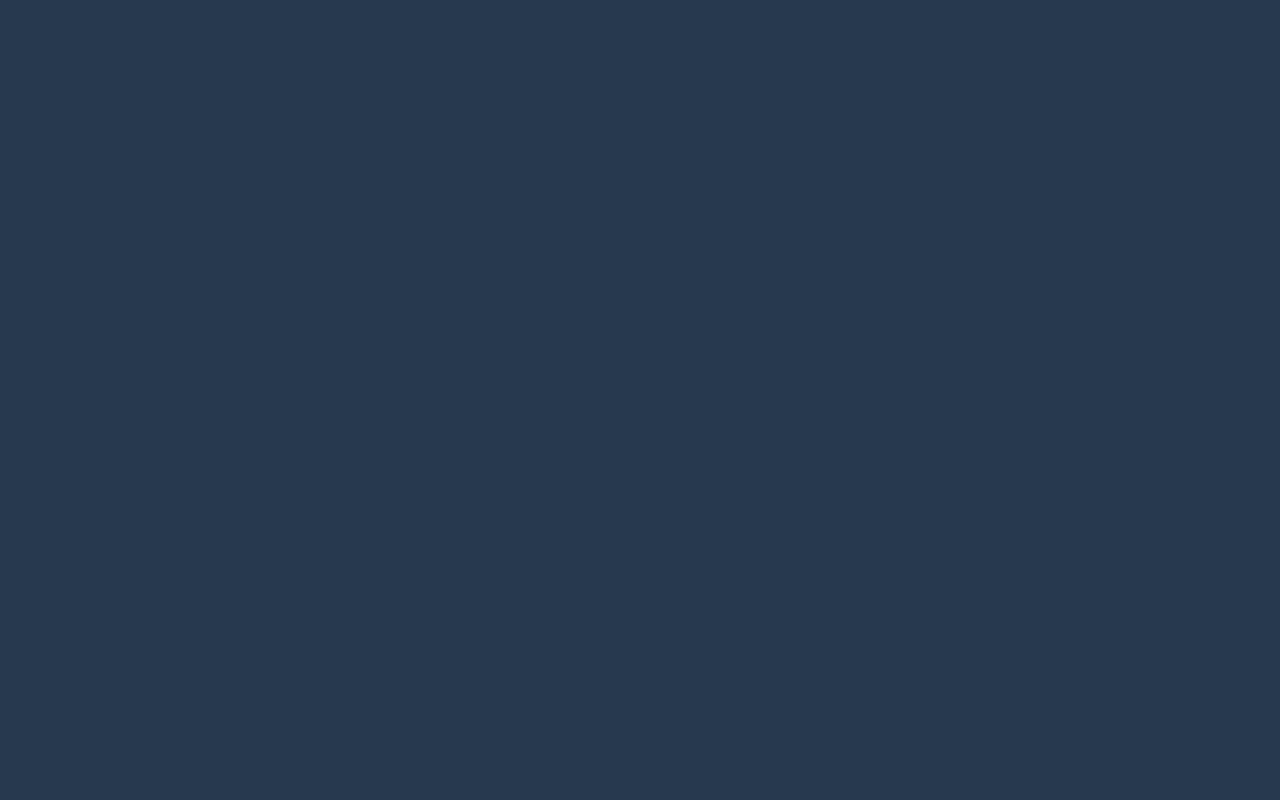
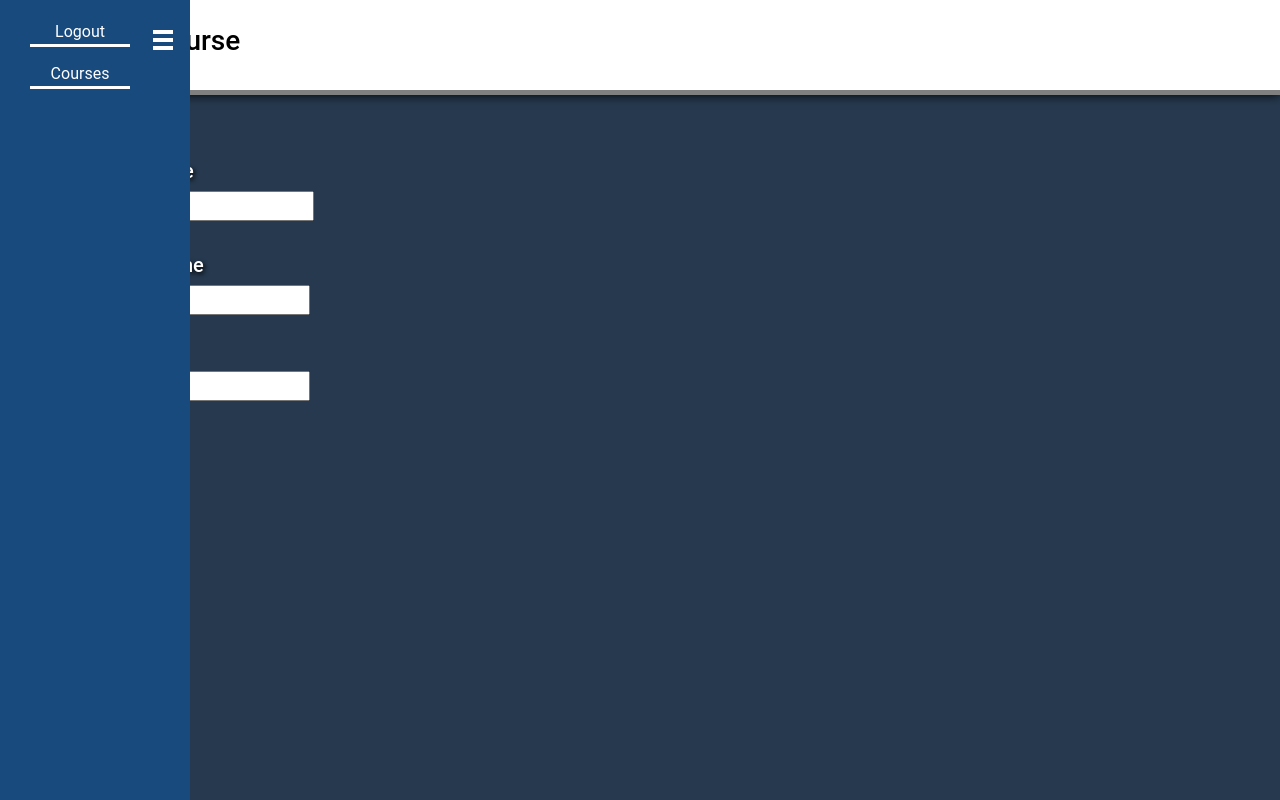
Before and after one commit to eebalboni/FinalProjectSER341, a React (Create React App) app in the folder demo-app-updated-routing/: page /professor/addCourse in a window 1280 px wide. Before the commit this address had no page. Built offline with nearby package versions, Linux system fonts and the light colour scheme.

Commit message:
add course

```diff
--- a/demo-app-updated-routing/src/App.js
+++ b/demo-app-updated-routing/src/App.js
@@ -5,7 +5,7 @@ import { Route, Routes, Navigate } from "react-router-dom";
 
 import NotFound from "./components/notFound";
 import { BrowserRouter } from "react-router-dom";
-
+import AddCourse from "./components/addCourse";
 import LoginForm from "./components/loginForm";
 import RegisterForm from "./components/registerForm";
 import auth from "./services/authService";
@@ -41,7 +41,7 @@ function App() {
           <Route path="/student/courseHome" element={<CourseHome />} />
           <Route path="/student/assignmentList" element={<AssignmentList />} />
           <Route path="/student/assignment" element={<FileUploadForm />} />
-
+          <Route path="/professor/addCourse" element={<AddCourse />} />
           <Route path="/professor/courseHome" element={<CourseHomeProfessor />} />
           <Route path="/professor/assignmentList" element={<AssignmentListProfessor />} />
           <Route path="/professor/createAssignment" element={<AssignmentForm />} />
--- /dev/null
+++ b/demo-app-updated-routing/src/components/addCourse.jsx
@@ -0,0 +1,103 @@
+import React, { useState } from "react";
+
+function AddCourse() {
+  const [title, setTitle] = useState("");
+  const [instructor, setInstructor] = useState("");
+  const [name, setName] = useState("");
+  const [file, setFile] = useState(null);
+
+  const handleSubmit = (e) => {
+    e.preventDefault();
+    // Do something with the form data
+  };
+
+  const handleFileChange = (e) => {
+    setFile(e.target.files[0]);
+  };
+
+  return (
+    <body id="courseBody">
+      <div id="menu">
+        <div className="hamburger">
+          <div className="line"></div>
+          <div className="line"></div>
+          <div className="line"></div>
+        </div>
+        <div className="menu-inner">
+          <ul className="menu-list">
+            <li className="menu-item" id="sidebarlistItem">
+              <a onClick={() => (window.location = "/")} id="sidebarItem">
+                Logout
+              </a>
+            </li>
+            <li class="menu-item" id="sidebarlistItem">
+              <a
+                onClick={() => (window.location = "/professor/courseHome")}
+                id="sidebarItem"
+              >
+                Courses
+              </a>
+            </li>
+          </ul>
+        </div>
+      </div>
+
+      <header id="courseHeader">
+        <div className="container p-4">
+          <div className="row-cols-auto">
+            <div>
+              <h3 id="courseTitle">Add Course</h3>
+            </div>
+          </div>
+        </div>
+      </header>
+
+      <main>
+        <div className="container pt-5">
+          <form onSubmit={handleSubmit} className="assignment-form">
+            <div className="row">
+              <div className="col-4 p-3">
+                <div className="form-group">
+                  <h5>Course Title</h5>
+                  <input
+                    id="title"
+                    type="text"
+                    value={title}
+                    onChange={(e) => setTitle(e.target.value)}
+                  />
+                </div>
+              </div>
+            </div>
+            <div className="row mt-3">
+              <div className="form-group">
+                <h5>Course Name</h5>
+                <input
+                  id="name"
+                  type="text"
+                  value={name}
+                  onChange={(e) => setTitle(e.target.value)}
+                />
+              </div>
+            </div>
+            <div className="row mt-4">
+              <div className="form-group">
+                <h5>Instructor</h5>
+                <input
+                  id="instructor"
+                  type="text"
+                  value={instructor}
+                  onChange={(e) => setTitle(e.target.value)}
+                />
+              </div>
+            </div>
+            <button type="submit" className="submit-button mt-4">
+              Submit
+            </button>
+          </form>
+        </div>
+      </main>
+    </body>
+  );
+}
+
+export default AddCourse;
--- a/demo-app-updated-routing/src/components/assignmentList.jsx
+++ b/demo-app-updated-routing/src/components/assignmentList.jsx
@@ -25,6 +25,15 @@ const assignments = [
       "Lorem ipsum dolor sit amet consectetur adipisicing elit. Aspernatur necessitatibus nostrum laboriosam tenetur nihil similique maxime eligendi, dolore animi fugiat incidunt veniam quaerat hic sint maiores nobis rem sunt consequuntur!",
     date: "3/30/23",
   },
+  {
+    id: 4,
+    title: "Assignment 4",
+    name: "lorem lorem lorem",
+    description:
+      "Lorem ipsum dolor sit amet consectetur adipisicing elit. Aspernatur necessitatibus nostrum laboriosam tenetur nihil similique maxime eligendi, dolore animi fugiat incidunt veniam quaerat hic sint maiores nobis rem sunt consequuntur!",
+    date: "3/30/23",
+  },
+
 ];
 
 function AssignmentList() {
--- a/demo-app-updated-routing/src/components/courseHomeProfessor.jsx
+++ b/demo-app-updated-routing/src/components/courseHomeProfessor.jsx
@@ -21,7 +21,6 @@ class CourseHomeProfessor extends Component {
   render() {
     return (
       <body id="courseBody">
-
         <div id="menu">
           <div className="hamburger">
             <div className="line"></div>
@@ -31,20 +30,23 @@ class CourseHomeProfessor extends Component {
           <div className="menu-inner">
             <ul className="menu-list">
               <li className="menu-item" id="sidebarlistItem">
-              <a onClick={() => window.location='/'} id="sidebarItem">
+                <a onClick={() => (window.location = "/")} id="sidebarItem">
                   Logout
                 </a>
               </li>
-            <li className="menu-item" id="sidebarlistItem">
-          <a href="../indexes/student-roster-screen.html" id="sidebarItem">Roster</a>
-        </li>
               <li class="menu-item" id="sidebarlistItem">
-          <a onClick={() => window.location='/professor/createAssignment'} id="sidebarItem">Add Course</a>
+                <a
+                  onClick={() =>
+                    (window.location = "/professor/addCourse")
+                  }
+                  id="sidebarItem"
+                >
+                  Add Course
+                </a>
               </li>
             </ul>
           </div>
         </div>
-
 
         <header id="courseHeader">
           <div className="container p-4">
@@ -61,8 +63,6 @@ class CourseHomeProfessor extends Component {
             <CourseHomeBodyProfessor courses={this.state.courses} />
           </table>
         </React.Fragment>
-
-
       </body>
     );
   }
--- a/demo-app-updated-routing/src/index.css
+++ b/demo-app-updated-routing/src/index.css
@@ -403,12 +403,11 @@ main {
 
 #menu {
   height: 100%;
-  position: fixed;
   background-color: #184a7e;
   width: 200px;
   transform: translateX(-100%);
   left: 50px;
-  position: absolute;
+  position: fixed;
   z-index: 9;
 }
 
```
Lines whose indentation alone changed are shown as unchanged.
